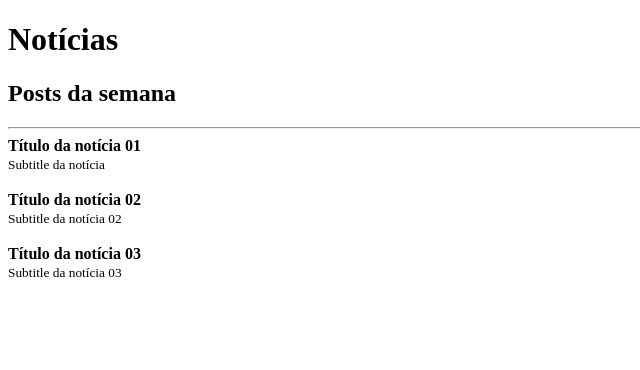
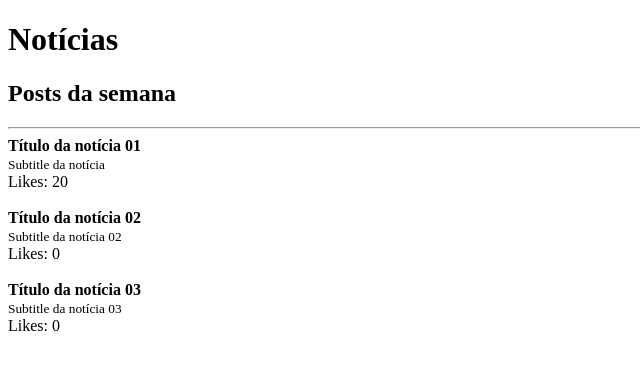
Before and after one commit to HomeProjectStudy/fundamentals-react, a React (Create React App) app: page / in a window 1280 px wide. Shown: the top 370 px of the page, without its empty margins (0-640 px from the left). Built offline with nearby package versions, Linux system fonts and the light colour scheme.

Commit message:
feat: using lib ProTypes to types

```diff
--- a/package.json
+++ b/package.json
@@ -6,6 +6,7 @@
     "@testing-library/jest-dom": "^5.14.1",
     "@testing-library/react": "^13.0.0",
     "@testing-library/user-event": "^13.2.1",
+    "prop-types": "^15.8.1",
     "react": "^19.0.0",
     "react-dom": "^19.0.0",
     "react-scripts": "5.0.1",
--- a/src/App.js
+++ b/src/App.js
@@ -12,6 +12,7 @@ function App() {
       </Header>
       <hr />
       <Post
+        likes={20}
         post={{
           title: 'Título da notícia 01',
           subtitle: 'Subtitle da notícia'
--- a/src/Header.js
+++ b/src/Header.js
@@ -1,4 +1,5 @@
 
+import PropTypes from 'prop-types';
 
 export function Header({ title, children }) {
 
@@ -9,3 +10,8 @@ export function Header({ title, children }) {
     </>
   );
 }
+
+Header.proTypes = {
+  title: PropTypes.string.isRequired,
+  children: PropTypes.node.isRequired
+};
--- a/src/Post.js
+++ b/src/Post.js
@@ -1,4 +1,4 @@
-
+import PropTypes from 'prop-types';
 
 export function Post(props) {
 
@@ -6,9 +6,18 @@ export function Post(props) {
     <>
       <article>
         <strong>{props.post.title}</strong> <br />
-        <small>{props.post.subtitle}</small>
+        <small>{props.post.subtitle}</small><br />
+        Likes: {props.likes || 0}
       </article>
       <br />
     </>
   );
 }
+
+Post.PropTypes = {
+  likes: PropTypes.number.isRequired,
+  post: PropTypes.shape({
+    title: PropTypes.string.isRequired,
+    subtitle: PropTypes.string
+  }).isRequired
+};
```
